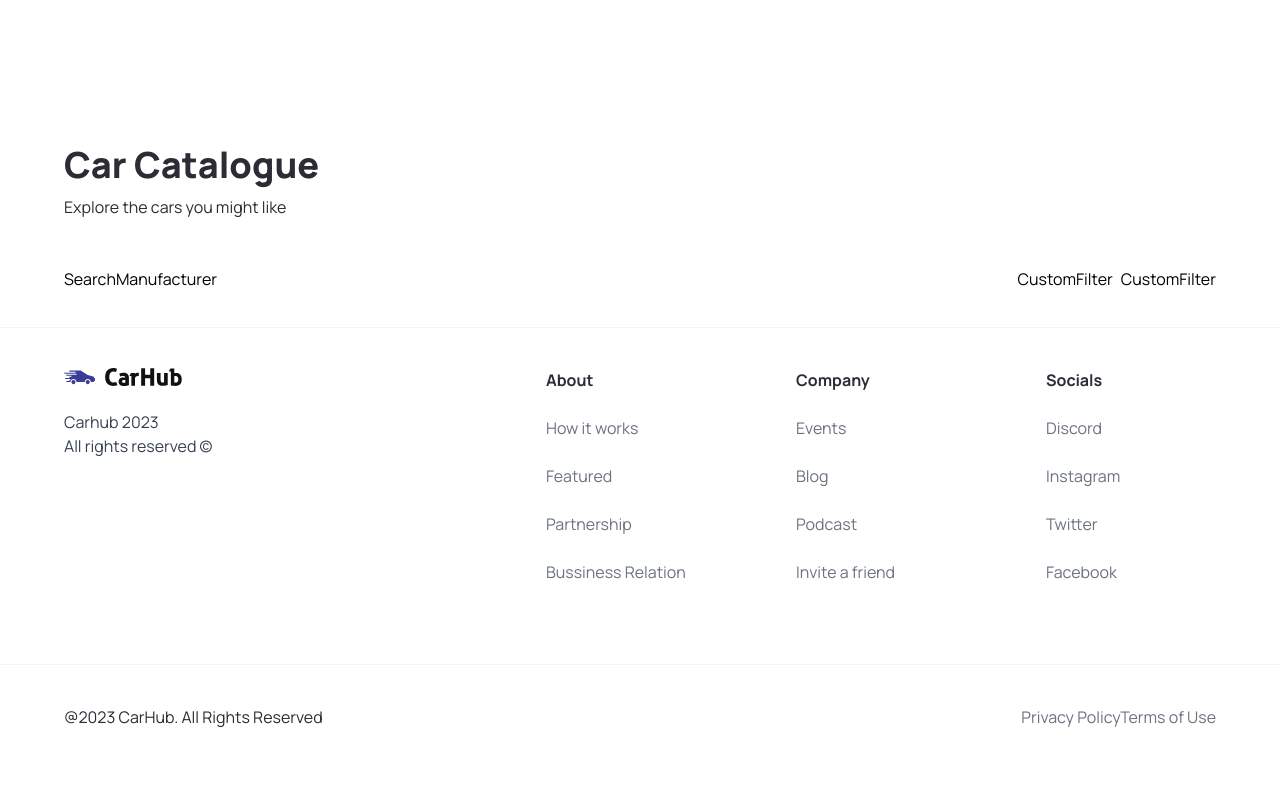
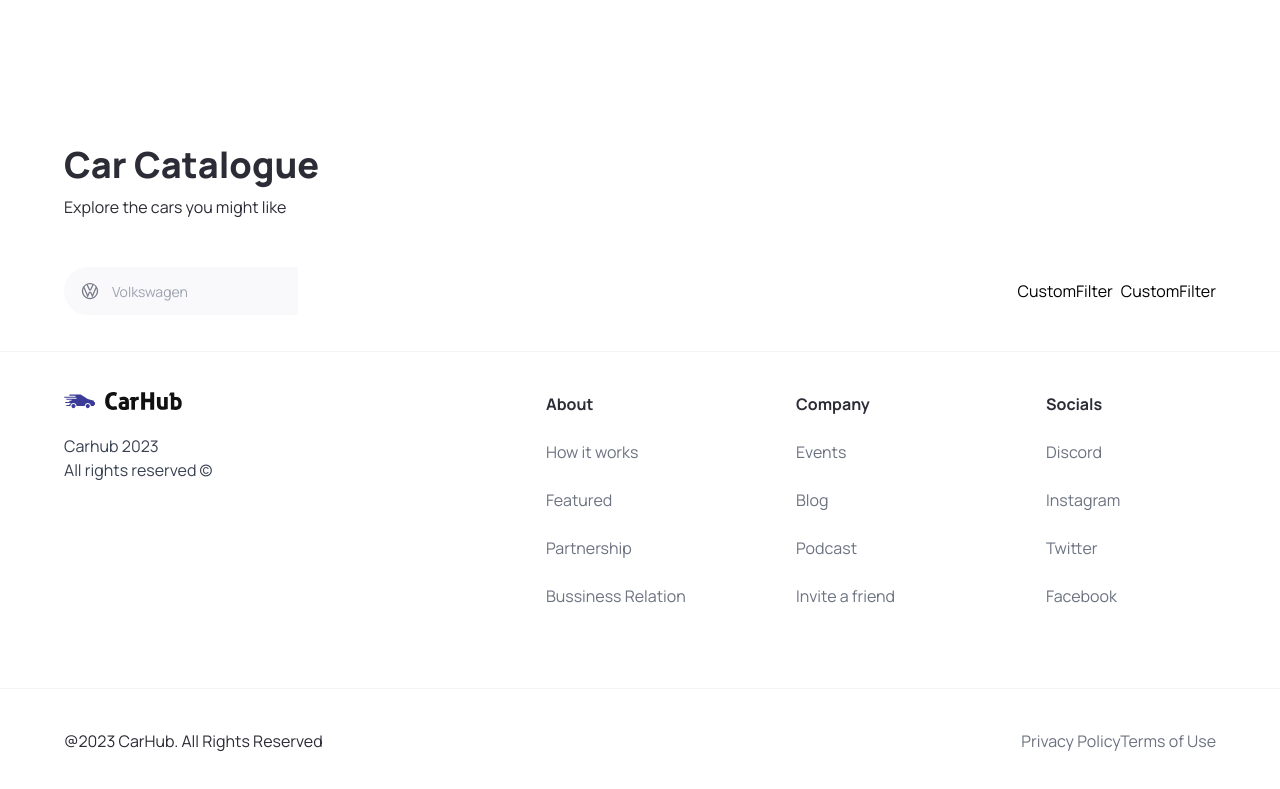
Before and after one commit to eduardowanderleyde/car_showcase, a Next.js app: page / in a window 1280 px wide. Shown: the part 719-1508 px from the top of the page. Built offline with nearby package versions, Linux system fonts and the light colour scheme.

Commit message:
BUILT - SearchManufacturer using HeadlessUI

```diff
--- a/components/SearchManufacturer.tsx
+++ b/components/SearchManufacturer.tsx
@@ -1,8 +1,82 @@
+"use client";
+import { useState, Fragment } from "react";
+import { Combobox, Transition } from '@headlessui/react'
+import Image from 'next/image';
 import { SearchManufacturerProps } from '@/types'
+import { manufacturers } from "@/constants";
 
-const SearchManufacturer = ({ manufacturer, setManufacturer }: SearchManufacturerProps) => {
+const SearchManufacturer = ({ manufacturer,
+  setManufacturer }: SearchManufacturerProps) => {
+  const [query, setQuery] = useState('');
+
+  const filteredManufacturers =
+    query === ''
+      ? manufacturers
+      : manufacturers.filter((item) => (
+        item.toLowerCase()
+          .replace(/\s+/g, "")
+          .includes(query.toLowerCase()
+            .replace(/\s+/g, "")
+
+          )))
+
   return (
-    <div>SearchManufacturer</div>
+    <div className='search-manufacturer'>
+      <Combobox>
+        <div className='relative w-full'>
+          <Combobox.Button className="absolute top-[14px]">
+            <Image
+              src="/car-logo.svg"
+              width={20}
+              height={20}
+              className="ml-4"
+              alt="Car Logo"
+            />
+          </Combobox.Button>
+
+          <Combobox.Input
+            className="search-manufacturer__input"
+            placeholder='Volkswagen'
+            displayValue={(manufacturer: string) =>
+              manufacturer}
+            onChange={(e) => setQuery(e.target.value)}
+          />
+
+          <Transition
+            as={Fragment}
+            leave="transition ease-in duration-100"
+            leaveFrom="opacity-100"
+            leaveTo="opacity-0"
+            afterLeave={() => setQuery('')}
+          >
+            <Combobox.Options>
+              {filteredManufacturers.length === 0 &&
+                query !== '' ? (
+                <Combobox.Option
+                  value={query}
+                  className="search-manufacturer__option"
+                >
+                  Create "{query}"
+                </Combobox.Option>
+              ) : (
+                filteredManufacturers.map((item) => (
+                  <Combobox.Option
+                    key={item}
+                    className={({ active }) => `
+                    relative search-manufacturer__option
+                    ${active ? 'bg-primary-blue text-white' : 'text - gray - 900'}
+                    `}
+                    value={item}
+                  >
+                    {item}
+                  </Combobox.Option>
+                )
+                ))}
+            </Combobox.Options>
+          </Transition>
+        </div>
+      </Combobox>
+    </div>
   )
 }
 
--- a/package.json
+++ b/package.json
@@ -9,6 +9,7 @@
     "lint": "next lint"
   },
   "dependencies": {
+    "@headlessui/react": "^1.7.17",
     "next": "13.5.5",
     "react": "^18",
     "react-dom": "^18"
```
Also changed, not shown: 1 other file (tests, documents, lock files or other folders).
